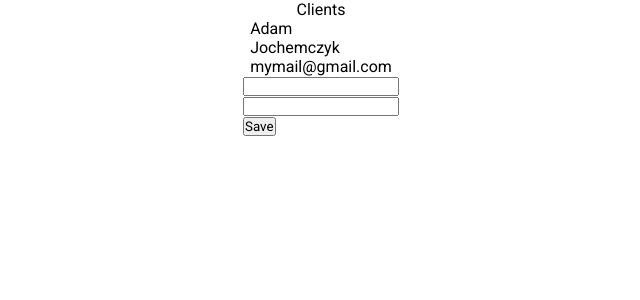
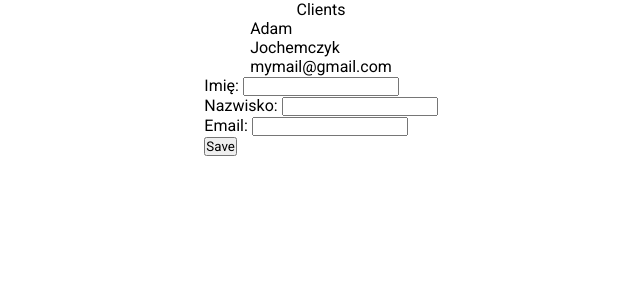
Before and after one commit to JustynaPrus/react-tasks, a React (Create React App) app: page /trainingThree/task/clients in a window 1280 px wide. Shown: the top 300 px of the page, without its empty margins (319-959 px from the left). Built offline with nearby package versions, Linux system fonts and the light colour scheme; data requests are answered from the project's data file.

Commit message:
ClientForm

```diff
--- a/src/components/TrainingThree/Task/ClientForm/ClientForm.js
+++ b/src/components/TrainingThree/Task/ClientForm/ClientForm.js
@@ -1,35 +1,30 @@
-import { useFormik, FormikProvider } from "formik";
-import * as yup from "yup";
+import { Formik, Form, Field, ErrorMessage } from "formik";
 
-export const ClientForm = () => {
-  const formik = useFormik({
-    initialValues: {
-      name: "",
-      count: 1,
-    },
-    validationSchema: yup.object().shape({
-      name: yup.string().required("Name jest wymagany"),
-      count: yup
-        .number()
-        .min(1, "Nie moze byc mniejszy od 1")
-        .required("Count is required"),
-    }),
-    onSubmit: (values) => {
-      console.log(values);
-    },
-  });
-
+export const ClientForm = ({ initialValues, validationSchema, onSubmit }) => {
   return (
-    <div>
-      <FormikProvider value={formik}>
-        <form onSubmit={formik.handleSubmit}>
-          <input name="name" onChange={formik.handleChange} />
-          <p>{formik.touched.name && formik.errors.name}</p>
-          <input name="count" type="number" onChange={formik.handleChange} />
-          <p>{formik.touched.count && formik.errors.count}</p>
-          <button type="submit">Save</button>
-        </form>
-      </FormikProvider>
-    </div>
+    <Formik
+      initialValues={initialValues}
+      validationSchema={validationSchema}
+      onSubmit={onSubmit}
+    >
+      <Form>
+        <div>
+          <label htmlFor="name">Imię: </label>
+          <Field name="name" />
+          <ErrorMessage name="name" />
+        </div>
+        <div>
+          <label htmlFor="name">Nazwisko: </label>
+          <Field name="surname" />
+          <ErrorMessage name="surname" />
+        </div>
+        <div>
+          <label htmlFor="email">Email: </label>
+          <Field name="email" />
+          <ErrorMessage name="email" />
+        </div>
+        <button type="submit">Save</button>
+      </Form>
+    </Formik>
   );
 };
--- /dev/null
+++ b/src/components/TrainingThree/Task/ClientForm/useClientForm.js
@@ -0,0 +1,38 @@
+import * as yup from "yup";
+import { useState } from "react";
+
+export const useClientForm = () => {
+  const [clientData, setClientData] = useState([]);
+
+  const initialValues = {
+    name: "",
+    surname: "",
+    email: "",
+  };
+  const validationSchema = yup.object().shape({
+    name: yup
+      .string()
+      .min(4, "Nie moze byc mniejszy od 4")
+      .required("Imię jest wymagane"),
+    surname: yup
+      .string()
+      .min(5, "Nie moze byc mniejszy od 5")
+      .required("Nazwisko jest wymagane"),
+    email: yup
+      .string()
+      .email("To nie jest poprawny email")
+      .required("Email jest wymagany"),
+  });
+  const addClient = (values) => {
+    setClientData([...clientData, values]);
+    console.log(clientData);
+  };
+  console.log(clientData);
+  const onSubmit = (values, onSubmitProps) => {
+    console.log(values);
+    addClient(values);
+    onSubmitProps.resetForm();
+  };
+
+  return { initialValues, validationSchema, onSubmit, clientData };
+};
--- a/src/components/TrainingThree/Task/Clients/Clients.js
+++ b/src/components/TrainingThree/Task/Clients/Clients.js
@@ -1,9 +1,12 @@
 import { useGetData } from "../GetData/useGetData";
 import { ClientForm } from "../ClientForm/ClientForm";
+import { useClientForm } from "../ClientForm/useClientForm";
 
 export const Clients = () => {
   const API = "http://localhost:3000/clients";
   const { data } = useGetData(API);
+  const { initialValues, validationSchema, onSubmit, clientData } =
+    useClientForm();
 
   return (
     <>
@@ -15,7 +18,20 @@ export const Clients = () => {
           <p>{item.email}</p>
         </div>
       ))}
-      <ClientForm />
+      <div>
+        {clientData.map((item, index) => (
+          <div key={index}>
+            <p>{item.name}</p>
+            <p>{item.surname}</p>
+            <p>{item.email}</p>
+          </div>
+        ))}
+      </div>
+      <ClientForm
+        initialValues={initialValues}
+        validationSchema={validationSchema}
+        onSubmit={onSubmit}
+      />
     </>
   );
 };
--- /dev/null
+++ b/src/components/TrainingThree/Task/OrderForm/OrderForm.js
@@ -0,0 +1,37 @@
+import { useFormik, FormikProvider } from "formik";
+import * as yup from "yup";
+
+export const OrderForm = () => {
+  const formik = useFormik({
+    initialValues: {
+      "order-details": "",
+    },
+    validationSchema: yup.object().shape({
+      "order-details": yup
+        .string()
+        .min(7, "Nie moze byc mniejszy od 7")
+        .required("Zamówienie jest wymagane"),
+    }),
+    onSubmit: (values) => {
+      console.log(values);
+    },
+  });
+
+  return (
+    <div>
+      <FormikProvider value={formik}>
+        <form onSubmit={formik.handleSubmit}>
+          <input
+            name="order-details"
+            onChange={formik.handleChange}
+            values={formik.values["order-details"]}
+          />
+          <p>
+            {formik.touched["order-details"] && formik.errors["order-details"]}
+          </p>
+          <button type="submit">Save</button>
+        </form>
+      </FormikProvider>
+    </div>
+  );
+};
--- a/src/components/TrainingThree/Task/Orders/Orders.js
+++ b/src/components/TrainingThree/Task/Orders/Orders.js
@@ -1,4 +1,5 @@
 import { useGetData } from "../GetData/useGetData";
+import { OrderForm } from "../OrderForm/OrderForm";
 
 export const Orders = () => {
   const API = "http://localhost:3000/order";
@@ -9,11 +10,10 @@ export const Orders = () => {
       <p>Orders</p>
       {data.map((el, index) => (
         <div key={index}>
-          <p>{el.name}</p>
-          <p>{el.surname}</p>
-          <p>{el.email}</p>
+          <p>{el["order-details"]}</p>
         </div>
       ))}
+      <OrderForm />
     </>
   );
 };
```
